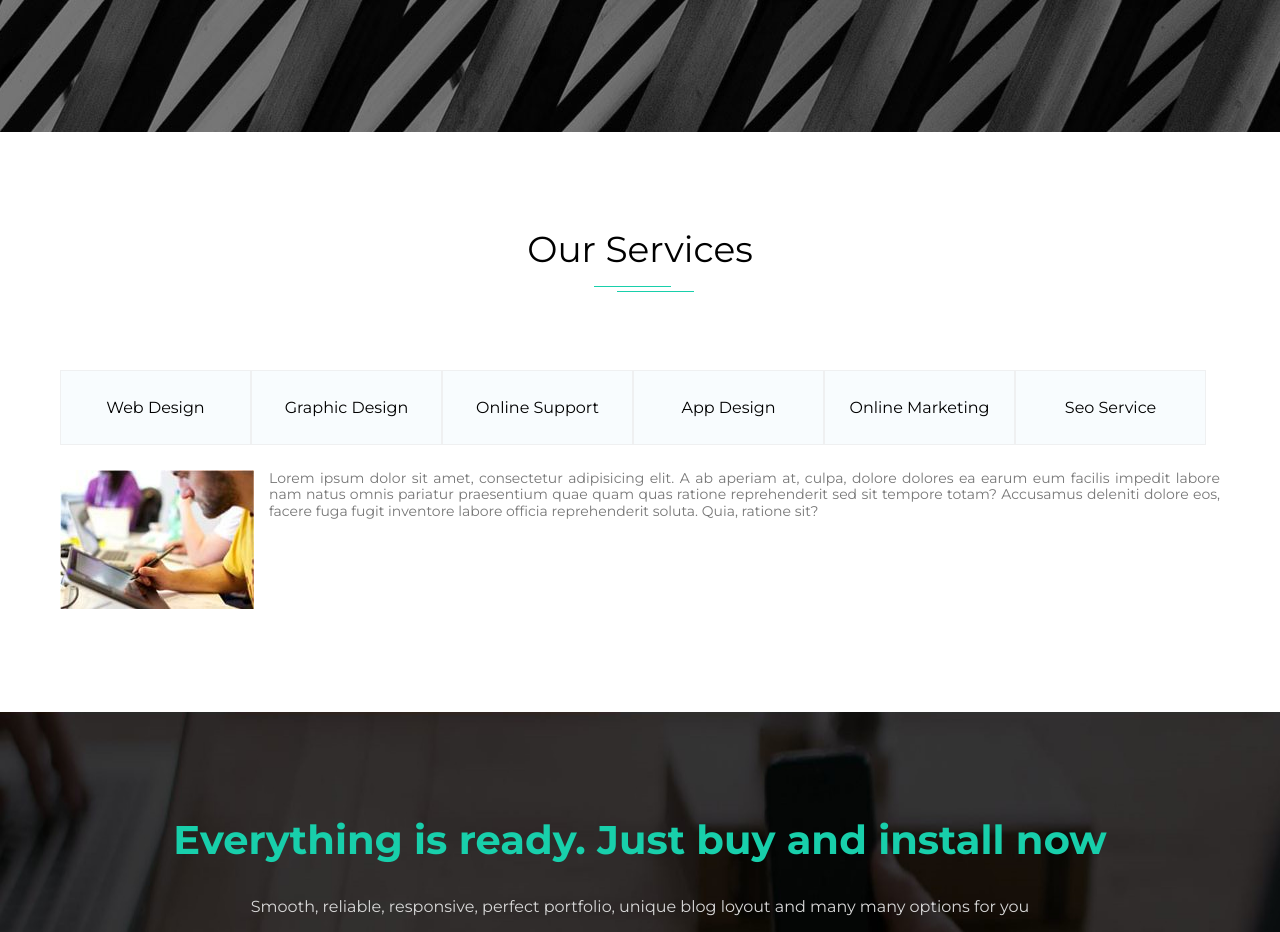
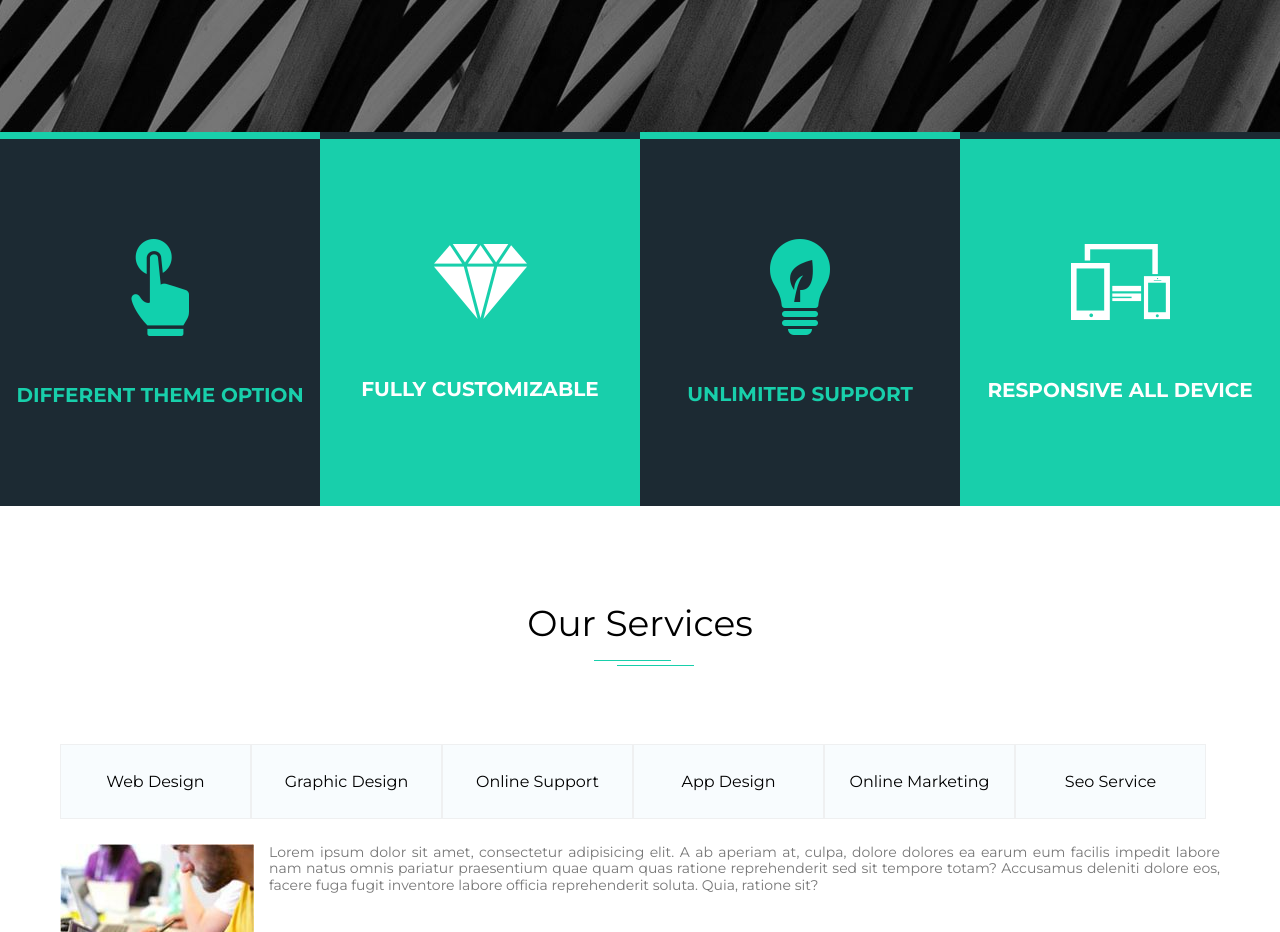
Before and after one commit to TytarenkoOleg/LandingPage-HAM, a plain HTML site: page src/index.html in a window 1280 px wide. Shown: the part 880-1812 px from the top of the page. Drawn offline with nearby package versions, Linux system fonts and the light colour scheme; files that its build step writes are made by us from their sources.

Commit message:
ver 1.20 (four-btn finished)

```diff
--- a/src/index.html
+++ b/src/index.html
@@ -49,7 +49,26 @@
         </div>
     </div>
 </section>
-<section class="btn-after-header"></section>
+
+<section class="four-btn">
+    <div class="four-btn__block-odd four-btn__block">
+        <img src="img/four-btn/four-btn-block1.png" class="four-btn__icon-odd" alt="">
+        <a href="" class="four-btn__block-odd-text">different theme option</a>
+    </div>
+    <div class="four-btn__block-even four-btn__block">
+        <img src="img/four-btn/four-btn-block2.png" class="four-btn__icon-even" alt="">
+        <a href="" class="four-btn__block-even-text">fully customizable</a>
+    </div>
+    <div class="four-btn__block-odd four-btn__block">
+        <img src="img/four-btn/four-btn-block3.png" class="four-btn__icon-odd" alt="">
+        <a href="" class="four-btn__block-odd-text">unlimited support</a>
+    </div>
+    <div class="four-btn__block-even four-btn__block">
+        <img src="img/four-btn/four-btn-block4.png" class="four-btn__icon-even" alt="">
+        <a href="" class="four-btn__block-even-text">responsive all device</a>
+    </div>
+</section>
+
 
 <section class="our-services">
     <div class="container">
--- /dev/null
+++ b/src/scss/_four-btn.scss
@@ -0,0 +1,47 @@
+.four-btn {
+  display: flex;
+  flex-direction: row;
+  height: 374px;
+  font-family: 'Montserrat', sans-serif;
+  font-size: 20px;
+  font-weight: 700;
+}
+
+.four-btn__block {
+  width: 25%;
+  display: flex;
+  flex-direction: column;
+  justify-content: center;
+  align-items: center;
+  text-transform: uppercase;
+  font-weight: 700;
+  text-decoration: none;
+}
+
+.four-btn__block-odd {
+  background-color: #1c2a33;
+  border-top: 7px solid #18cfab;
+}
+
+.four-btn__block-even {
+  background-color: #18cfab;
+  border-top: 7px solid #1c2a33;
+}
+
+.four-btn__icon-odd {
+  margin-bottom: 48px;
+}
+
+.four-btn__icon-even {
+  margin-bottom: 59px;
+}
+
+.four-btn__block-odd-text {
+  text-decoration: none;
+  color: #18cfab;
+}
+
+.four-btn__block-even-text {
+  text-decoration: none;
+  color: #ffffff;
+}
--- a/src/scss/style.scss
+++ b/src/scss/style.scss
@@ -1,5 +1,6 @@
 @import "style-general";
 @import "header";
+@import "four-btn";
 @import "our-services";
 @import "everything-is-ready";
 @import "breaking-news";
```
Also changed, not shown: src/img/four-btn/four-btn-block1.png (added), src/img/four-btn/four-btn-block2.png (added), src/img/four-btn/four-btn-block3.png (added), src/img/four-btn/four-btn-block4.png (added), src/scss/_btn-after-header.scss (deleted).
